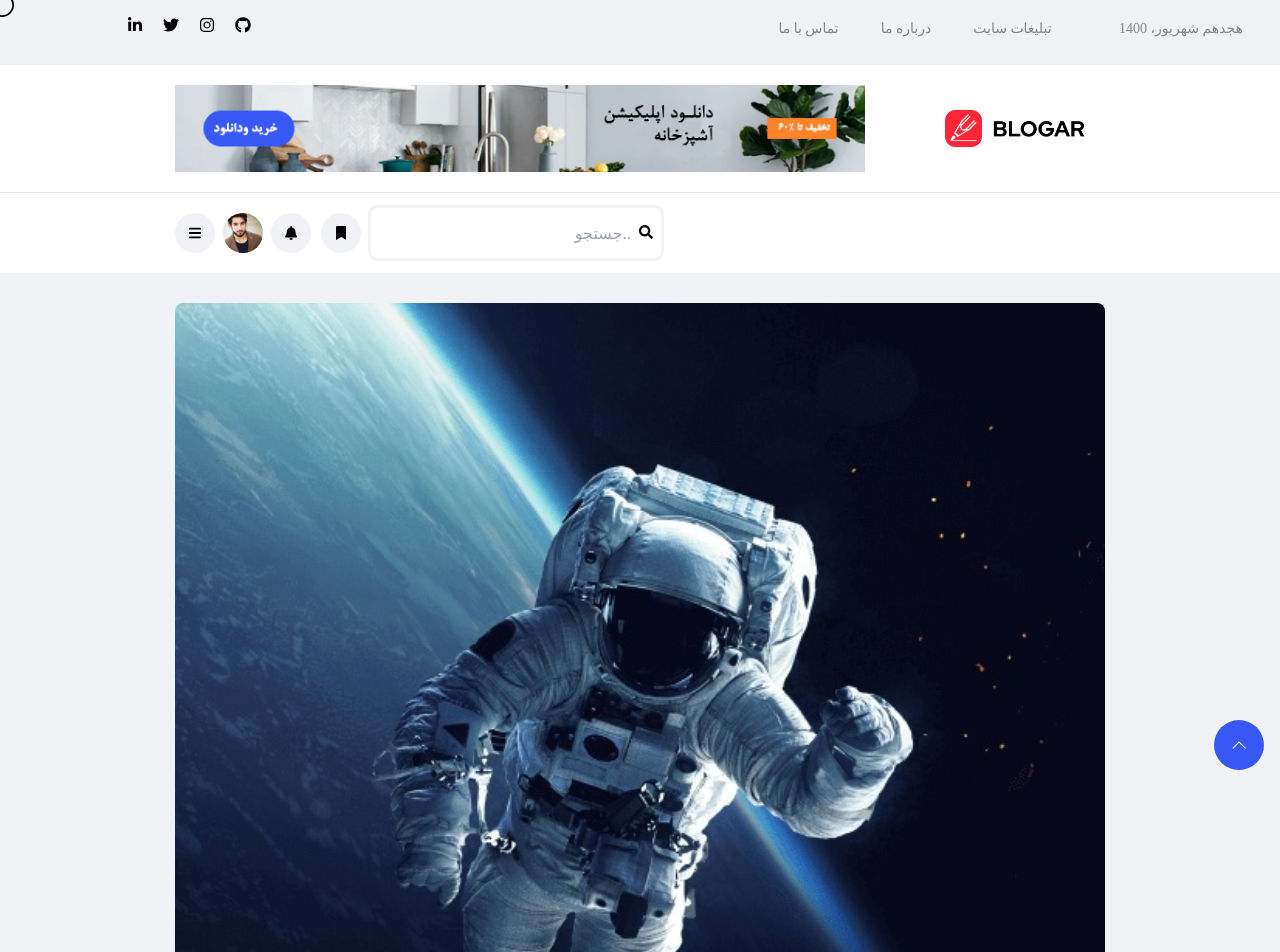
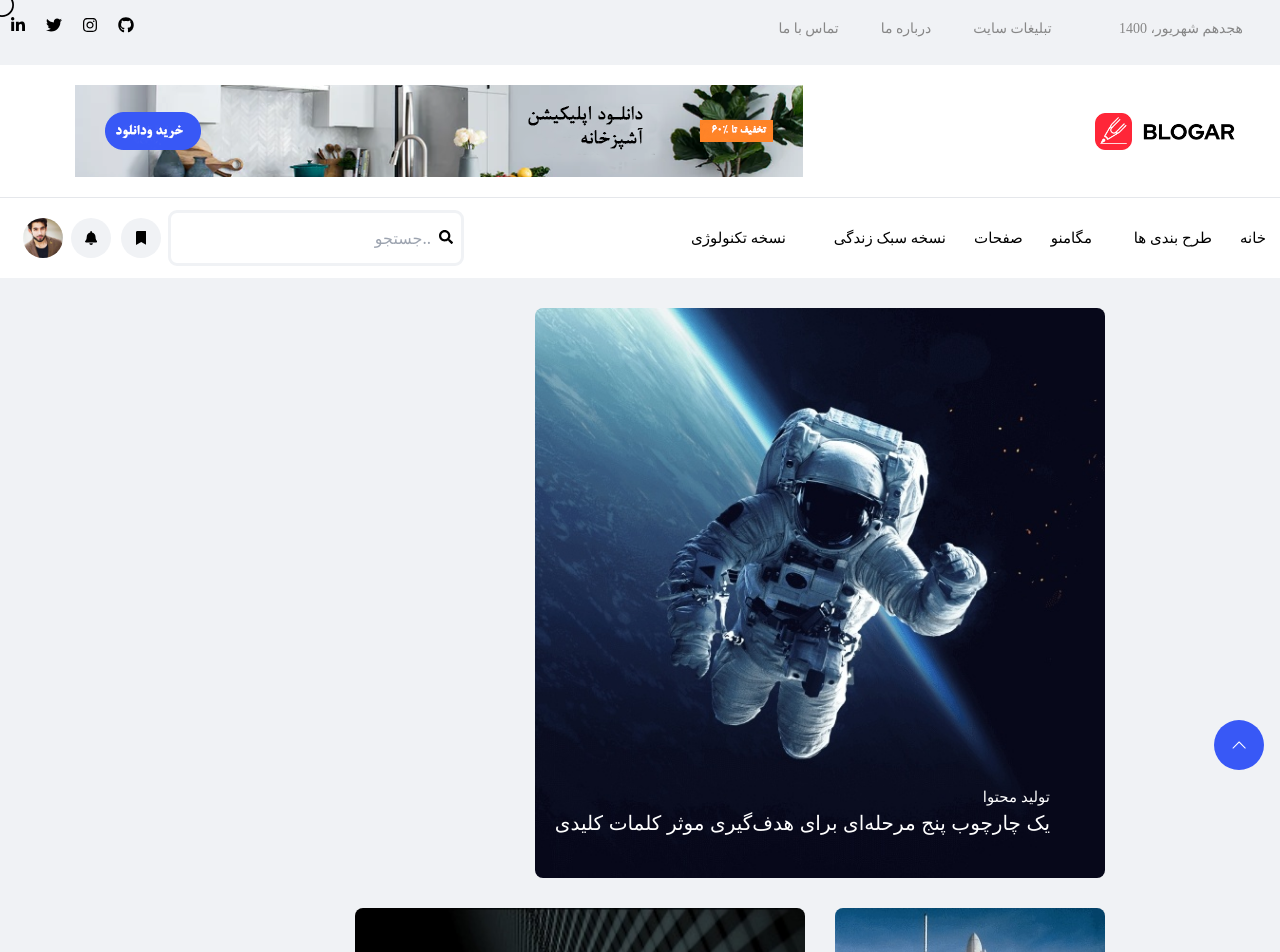
Before and after one commit to amirghaderian/bloger, a Next.js app: page / in a window 1280 px wide. Shown: the top 952 px of the page. Built offline with nearby package versions, Linux system fonts and the light colour scheme.

Commit message:
Responsive Header xl (1200px)screen

```diff
--- a/src/components/Header.tsx
+++ b/src/components/Header.tsx
@@ -56,7 +56,7 @@ const Header = () => {
               </div>
             </div>
 
-            <div className="Icons w-full flex justify-center md:items-end">
+            <div className="Icons w-full flex justify-center md:items-end xl:justify-end">
               <div className=" flex justify-center lg:justify-end w-[300px] text-end">
                 <div className="flex justify-center  h-[24px]">
                   <Github className="hover:text-[#3858f6] mx-[10px]" />
@@ -76,40 +76,40 @@ const Header = () => {
         </div>
       </div>
       <div className="HeaderMiddle flex w-full justify-center py-[20px] bg-[#ffffff]">
-        <div className="Container md:flex md:w-[720px] lg:w-[960px]">
+        <div className="Container md:flex md:w-[720px] lg:w-[960px] xl:w-[1260px]">
           <div className=" flex w-[290px] mx-auto  justify-center  pb-[20px] lg:pb-0 lg:mx-0 lg:w-[210px]">
             <div className="Logo w-[141px] flex items-center ">
               <Image src={Logo} alt="Logo" className="w-[141px] h-[37px]" />
             </div>
           </div>
-          <div className="Banner w-full   flex justify-end lg:w-[720px] lg:px-[15px] lg:mr-[30px] ">
+          <div className="Banner w-full   flex justify-end lg:w-[720px] lg:px-[15px] lg:mr-[30px] xl:w-[900px] xl:mr-[100px] ">
             <Image
               src={Banner}
               alt={"Banner"}
-              className="w-[290px] md:w-full md:h-full lg:w-[690px] h-[37px]"
+              className="w-[290px] md:w-full md:h-full lg:w-[690px] h-[37px] xl:w-[728px]"
             />
           </div>
         </div>
       </div>
       <hr className="text-red-600 w-full block" />
       <div className="HeaderBottom h-[80px] flex items-center w-full justify-center  ">
-        <div className="RightMenu  h-[80px]  pl-[110px] bg-cyan-400 hidden ">
-          <Link href={""} className="px-[14px] hover:text-[#3858f6]">
+        <div className="RightMenu  h-[80px] hidden xl:flex items-center ">
+          <Link href={""} className="px-[14px] hover:text-[#3858f6] font-[IranSans] text-[15px] inline-block">
             خانه
           </Link>
-          <Link href={""} className="px-[14px] hover:text-[#3858f6]">
+          <Link href={""} className="px-[14px] hover:text-[#3858f6] font-[IranSans] text-[15px] inline-block xl:w-[120px]">
             طرح بندی ها
           </Link>
-          <Link href={""} className="px-[14px] hover:text-[#3858f6]">
+          <Link href={""} className="px-[14px] hover:text-[#3858f6] font-[IranSans] text-[15px] inline-block">
             مگامنو
           </Link>
-          <Link href={""} className="px-[14px] hover:text-[#3858f6]">
+          <Link href={""} className="px-[14px] hover:text-[#3858f6] font-[IranSans] text-[15px] inline-block">
             صفحات
           </Link>
-          <Link href={""} className="px-[14px] hover:text-[#3858f6]">
+          <Link href={""} className="px-[14px] hover:text-[#3858f6] font-[IranSans] text-[15px] inline-block xl:w-[160px]">
             نسخه سبک زندگی
           </Link>
-          <Link href={""} className="px-[14px] hover:text-[#3858f6]">
+          <Link href={""} className="px-[14px] hover:text-[#3858f6] font-[IranSans] text-[15px] inline-block xl:w-[170px]">
             نسخه تکنولوژی
           </Link>
         </div>
@@ -146,7 +146,7 @@ const Header = () => {
               alt={"avatar"}
               className="rounded-[50%] w-[40px] h-[40px] mx-2"
             />
-            <div className="w-[40px] h-[40px] flex justify-center items-center rounded-[50%] bg-[#f0f2f5]  hover:bg-[#3858f6] hover:text-white">
+            <div className="w-[40px] h-[40px] flex justify-center items-center rounded-[50%] bg-[#f0f2f5]  hover:bg-[#3858f6] hover:text-white xl:hidden">
               <Bars className="w-[12.25px] h-[14px] " />
             </div>
           </div>
--- a/src/components/Posts.tsx
+++ b/src/components/Posts.tsx
@@ -7,23 +7,25 @@ import Post4 from "../../public/images/post4.jpg";
 const Posts = () => {
   return (
     <div className="Posts w-full  h-[1500px] lg:h-auto bg-[#f0f2f5]  pt-[30px] flex justify-center">
-      <div className="Container w-[290px]  md:w-[720px]  px-[15px] md:px-0 flex-col lg:w-[960px]  ">
-        <div className="RightPost group w-[260px] md:w-full relative overflow-hidden rounded-lg md:px-[15px]">
+      <div className="Container w-[290px]  md:w-[720px]  px-[15px] md:px-0 flex-col lg:w-[960px] ">
+        <div className="RightPost group w-[260px] md:w-full relative overflow-hidden rounded-lg md:px-[15px]  xl:w-[600px]">
           <Image
             src={RightPost}
             alt={"تولید محتوا"}
             className=" group-hover:scale-110 transition duration-300 rounded-lg w-full"
           />
-          <div className="PostContent  w-[260px] md:w-[690px] lg:top-[90%] lg:left-[60%] absolute top-1/2 md:top-3/4 left-1/2  transform -translate-x-1/2 -translate-y-[10%] px-[20px] pb-[20px] text-white">
-            <h2 className="text-[15px]">تولید محتوا</h2>
-            <p className="text-[20px] md:text-[28px] lg:text-[20px] w- hover:underline delay-1000">
+          <div className="PostContent  w-[260px] md:w-[690px] lg:top-[90%] lg:left-[60%]
+           absolute top-1/2 md:top-3/4 left-1/2  transform -translate-x-1/2 -translate-y-[10%] px-[20px] pb-[20px] text-white xl:top-[85%] xl:left-[50%]
+           xl:w-[500px] ">
+            <h2 className="text-[15px] w-fit">تولید محتوا</h2>
+            <p className="text-[20px] md:text-[28px] lg:text-[20px] w- hover:underline delay-1000  xl:w-[500px] ">
               یک چارچوب پنج مرحله‌ای برای هدف‌گیری موثر کلمات کلیدی
             </p>
           </div>
         </div>
 
-        <div className="CenterPost mt-[30px] md:flex md: flex-wrap md:w-full mx-auto">
-          <div className="group w-[260px] md:w-[360px] relative overflow-hidden rounded-lg  md:px-[15px] lg:w-[480px] ">
+        <div className="CenterPost mt-[30px] md:flex md:flex-wrap md:w-full mx-auto">
+          <div className="group w-[260px] md:w-[360px] relative overflow-hidden rounded-lg  md:px-[15px] lg:w-[480px] xl:w-[300px] ">
             <Image
               src={Post1}
               alt={""}
```
